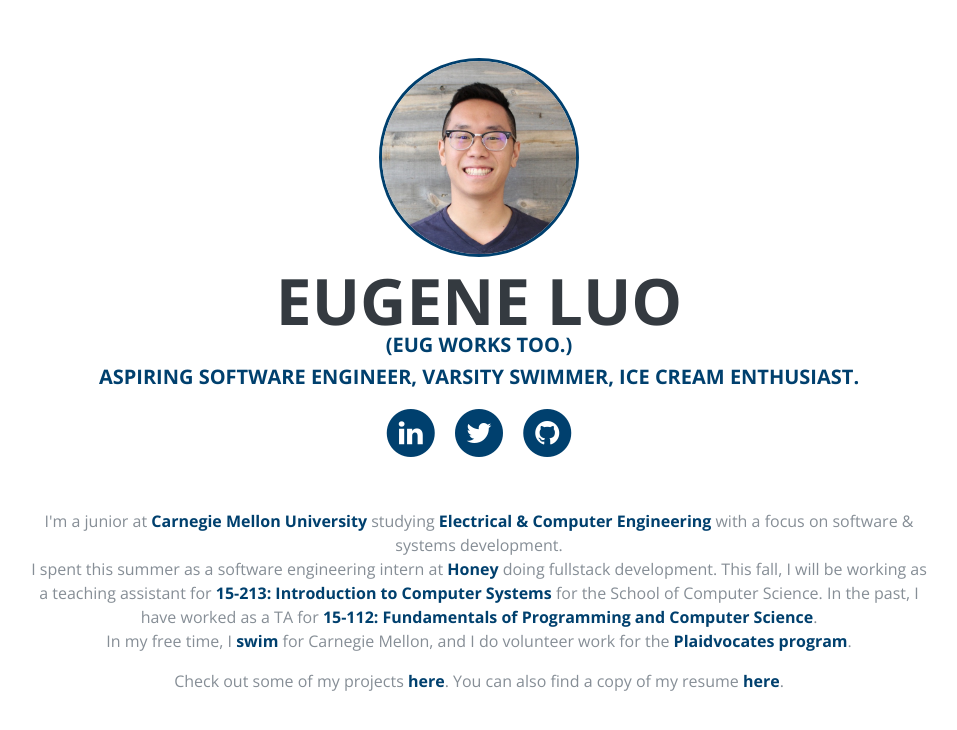
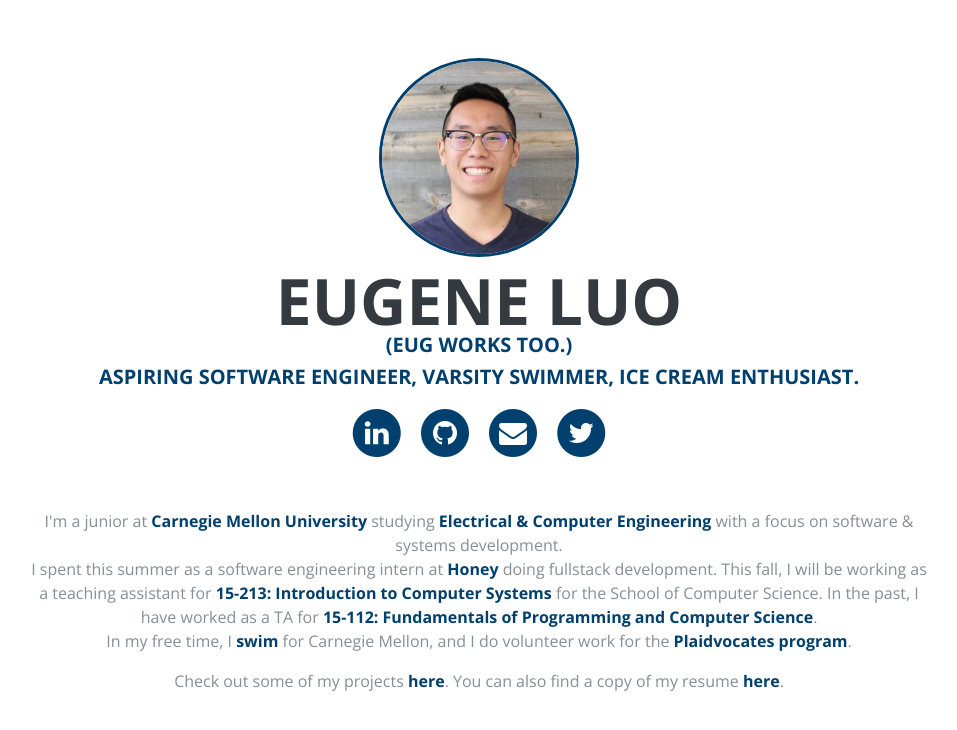
Before and after one commit to eyluo/eyluo.github.io, a website: page index.html in a window 1280 px wide. Shown: the top 730 px of the page, without its empty margins (161-1118 px from the left). Drawn offline with nearby package versions, Linux system fonts and the light colour scheme; a web font is replaced by a local one.

Commit message:
added email link, rearranged icons

```diff
--- a/index.html
+++ b/index.html
@@ -59,18 +59,26 @@
                 </a>
               </li>
               <li class="list-inline-item">
+                <a href="https://github.com/eyluo" target="_blank">
+                  <span class="fa-stack fa-lg">
+                    <i class="fa fa-circle fa-stack-2x"></i>
+                    <i class="fa fa-github fa-stack-1x fa-inverse"></i>
+                  </span>
+                </a>
+              </li>
+              <li class="list-inline-item">
+                <a href="mailto:eug@cmu.edu" target="_blank">
+                  <span class="fa-stack fa-lg">
+                    <i class="fa fa-circle fa-stack-2x"></i>
+                    <i class="fa fa-envelope fa-stack-1x fa-inverse"></i>
+                  </span>
+                </a>
+              </li>
+              <li class="list-inline-item">
                 <a href="https://twitter.com/eug1998" target="_blank">
                   <span class="fa-stack fa-lg">
                     <i class="fa fa-circle fa-stack-2x"></i>
                     <i class="fa fa-twitter fa-stack-1x fa-inverse"></i>
-                  </span>
-                </a>
-              </li>
-              <li class="list-inline-item">
-                <a href="https://github.com/eyluo" target="_blank">
-                  <span class="fa-stack fa-lg">
-                    <i class="fa fa-circle fa-stack-2x"></i>
-                    <i class="fa fa-github fa-stack-1x fa-inverse"></i>
                   </span>
                 </a>
               </li>
```
Also changed, not shown: 1 other file.
